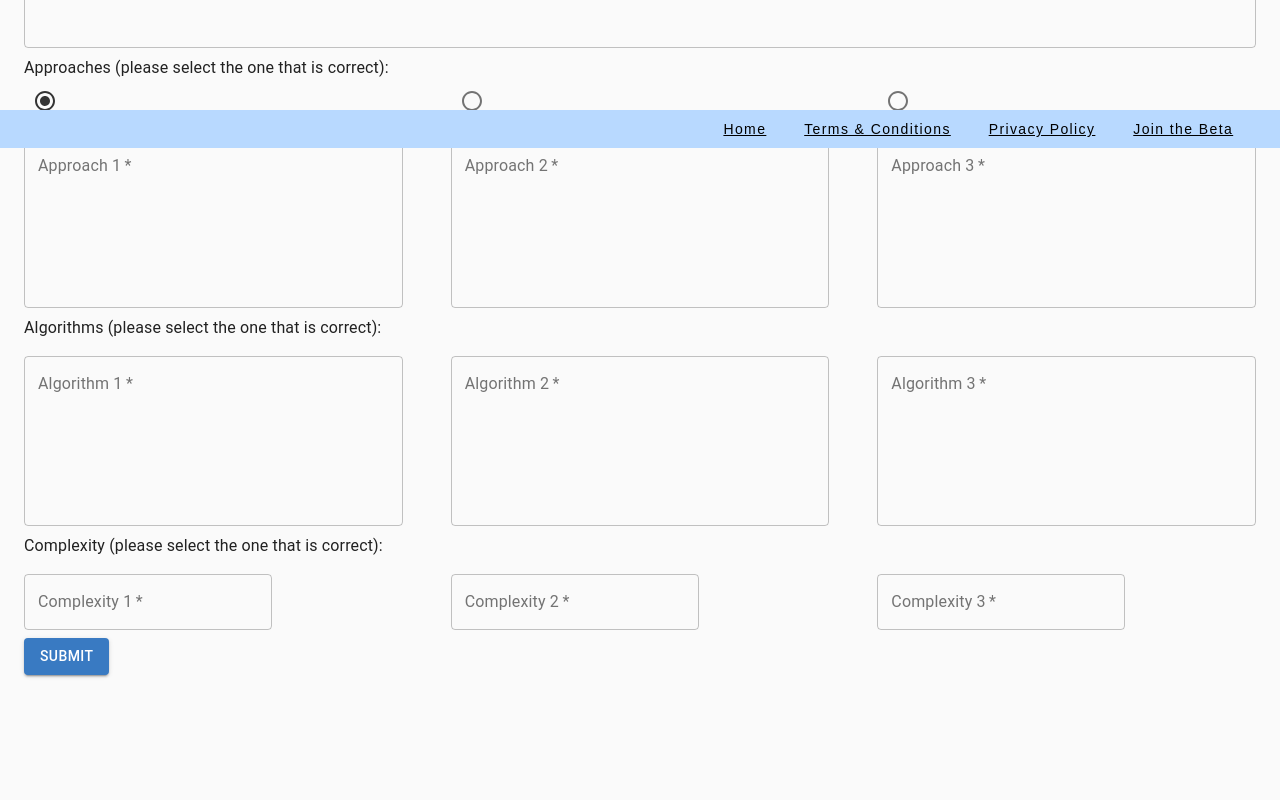
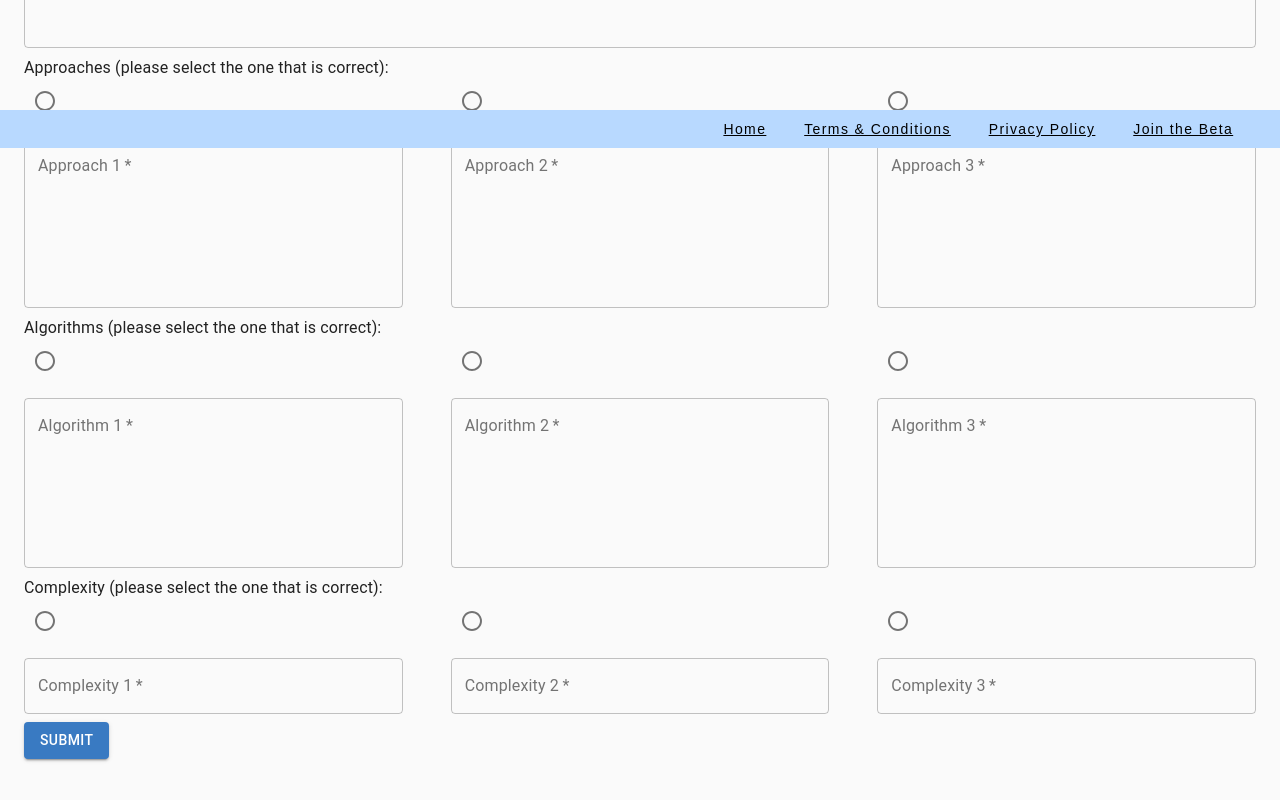
Before and after one commit to CodeletApp/codelet-site, a React (Create React App) app: page /submit-question in a window 1280 px wide. Shown: the part 652-1452 px from the top of the page. Before the commit the page ends 1388 px from the top, so only its background shows below. Built offline with nearby package versions, Linux system fonts and the light colour scheme; a web font is replaced by a local one.

Commit message:
Added radio buttons for selecting the correct algorithm

```diff
--- a/src/components/SubmitQuestion.js
+++ b/src/components/SubmitQuestion.js
@@ -142,7 +142,7 @@ export const SubmitQuestion = () => {
           label="Example"
           multiline
           rows={7}
-          placeholder="Please enter the example for the question"
+          placeholder="Please enter the example"
           inputRef={register}
         />
         <Typography>
@@ -170,7 +170,7 @@ export const SubmitQuestion = () => {
                     multiline
                     rows={7}
                     fullWidth
-                    placeholder="Please enter the first approach for the question"
+                    placeholder="Please enter the first approach"
                     inputRef={register}
                   />
                 </Grid>
@@ -186,7 +186,7 @@ export const SubmitQuestion = () => {
                     multiline
                     rows={7}
                     fullWidth
-                    placeholder="Please enter the second approach for the question"
+                    placeholder="Please enter the second approach"
                     inputRef={register}
                   />
                 </Grid>
@@ -202,21 +202,31 @@ export const SubmitQuestion = () => {
                     multiline
                     rows={7}
                     fullWidth
-                    placeholder="Please enter the third approach for the question"
+                    placeholder="Please enter the third approach"
                     inputRef={register}
                   />
                 </Grid>
               </Grid>
             </RadioGroup>
           }
-          defaultValue="0"
+          defaultValue=""
           rules={{ required: true }}
         />
         <Typography>
           Algorithms (please select the one that is correct):
         </Typography>
+        <Controller
+          name="algorithmSolutionIndex"
+          control={control}
+          as={
+            <RadioGroup
+              row
+              name="algorithmSolutionIndex"
+              id="algorithmSolutionIndex"
+            >
               <Grid container spacing={6}>
                 <Grid item xs={12} sm={4}>
+                  <Radio value="0" />
                   <TextField
                     variant="outlined"
                     margin="normal"
@@ -227,11 +237,12 @@ export const SubmitQuestion = () => {
                     multiline
                     rows={7}
                     fullWidth
-              placeholder="Please enter the first algorithm for the question"
+                    placeholder="Please enter the first algorithm"
                     inputRef={register}
                   />
                 </Grid>
                 <Grid item xs={12} sm={4}>
+                  <Radio value="1" />
                   <TextField
                     variant="outlined"
                     margin="normal"
@@ -242,11 +253,12 @@ export const SubmitQuestion = () => {
                     multiline
                     rows={7}
                     fullWidth
-              placeholder="Please enter the second algorithm for the question"
+                    placeholder="Please enter the second algorithm"
                     inputRef={register}
                   />
                 </Grid>
                 <Grid item xs={12} sm={4}>
+                  <Radio value="2" />
                   <TextField
                     variant="outlined"
                     margin="normal"
@@ -257,16 +269,31 @@ export const SubmitQuestion = () => {
                     multiline
                     rows={7}
                     fullWidth
-              placeholder="Please enter the third algorithm for the question"
+                    placeholder="Please enter the third algorithm"
                     inputRef={register}
                   />
                 </Grid>
               </Grid>
+            </RadioGroup>
+          }
+          defaultValue=""
+          rules={{ required: true }}
+        />
         <Typography>
           Complexity (please select the one that is correct):
         </Typography>
+        <Controller
+          name="complexitySolutionIndex"
+          control={control}
+          as={
+            <RadioGroup
+              row
+              name="complexitySolutionIndex"
+              id="complexitySolutionIndex"
+            >
               <Grid container spacing={6}>
                 <Grid item xs={12} sm={4}>
+                  <Radio value="0" />
                   <TextField
                     variant="outlined"
                     margin="normal"
@@ -274,11 +301,13 @@ export const SubmitQuestion = () => {
                     id="complexity1"
                     name="complexity1"
                     label="Complexity 1"
-              placeholder="Please enter the first complexity for the question"
+                    placeholder="Please enter the first complexity"
                     inputRef={register}
+                    fullWidth
                   />
                 </Grid>
                 <Grid item xs={12} sm={4}>
+                  <Radio value="1" />
                   <TextField
                     variant="outlined"
                     margin="normal"
@@ -286,11 +315,13 @@ export const SubmitQuestion = () => {
                     id="complexity2"
                     name="complexity2"
                     label="Complexity 2"
-              placeholder="Please enter the second complexity for the question"
+                    placeholder="Please enter the second complexity"
                     inputRef={register}
+                    fullWidth
                   />
                 </Grid>
                 <Grid item xs={12} sm={4}>
+                  <Radio value="2" />
                   <TextField
                     variant="outlined"
                     margin="normal"
@@ -298,11 +329,17 @@ export const SubmitQuestion = () => {
                     id="complexity3"
                     name="complexity3"
                     label="Complexity 3"
-              placeholder="Please enter the third complexity for the question"
+                    placeholder="Please enter the third complexity"
                     inputRef={register}
+                    fullWidth
                   />
                 </Grid>
               </Grid>
+            </RadioGroup>
+          }
+          defaultValue=""
+          rules={{ required: true }}
+        />
         <Button variant="contained" color="primary" type="submit">
           Submit
         </Button>
```
Lines whose indentation alone changed are shown as unchanged.
